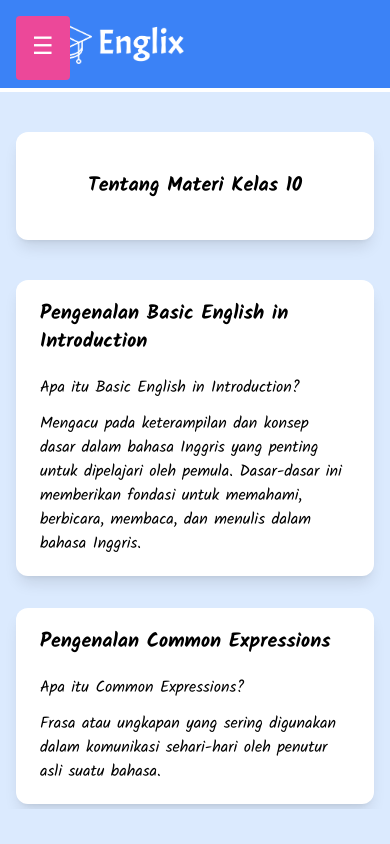
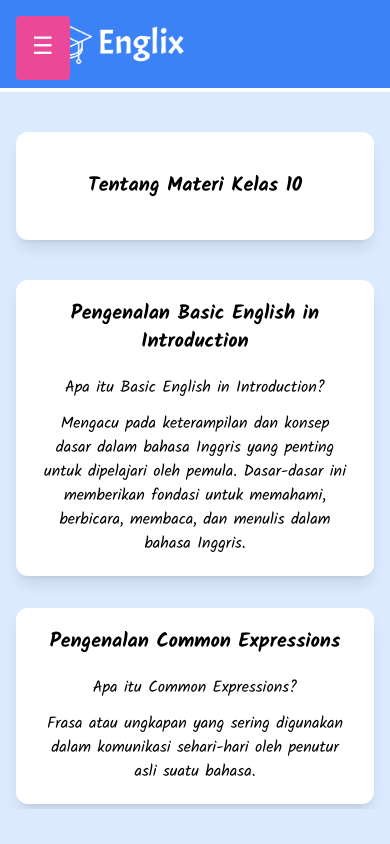
Before and after one commit to TrustyKrab/Englix-Client, a React (Vite) app: page /Kelas10Page in a window 390 px wide. Built offline with nearby package versions, Linux system fonts and the light colour scheme; no server answers; sample sign-in values are in the browser's storage.

Commit message:
responsive

```diff
--- a/src/assets/Pages/Kelas10Page/MainPageK10.jsx
+++ b/src/assets/Pages/Kelas10Page/MainPageK10.jsx
@@ -2,9 +2,9 @@ import React from 'react';
 
 export default function MainPageK10() {
     return (
-        <div className="flex flex-col items-center mt-5 px-4 sm:px-8 lg:px-16">
+        <div className="flex flex-col items-center mt-5 px-4 sm:px-8 lg:px-16 text-center">
             <div className="w-full max-w-4xl">
-                <div className="bg-white py-10 px-6 mb-10 text-center rounded-xl shadow-lg">
+                <div className="bg-white py-10 px-6 mb-10 rounded-xl shadow-lg">
                     <h1 className="font-semibold text-xl sm:text-2xl">Tentang Materi Kelas 10</h1>
                 </div>
                 <div className="bg-white px-6 py-5 mb-8 rounded-xl shadow-lg">
```
